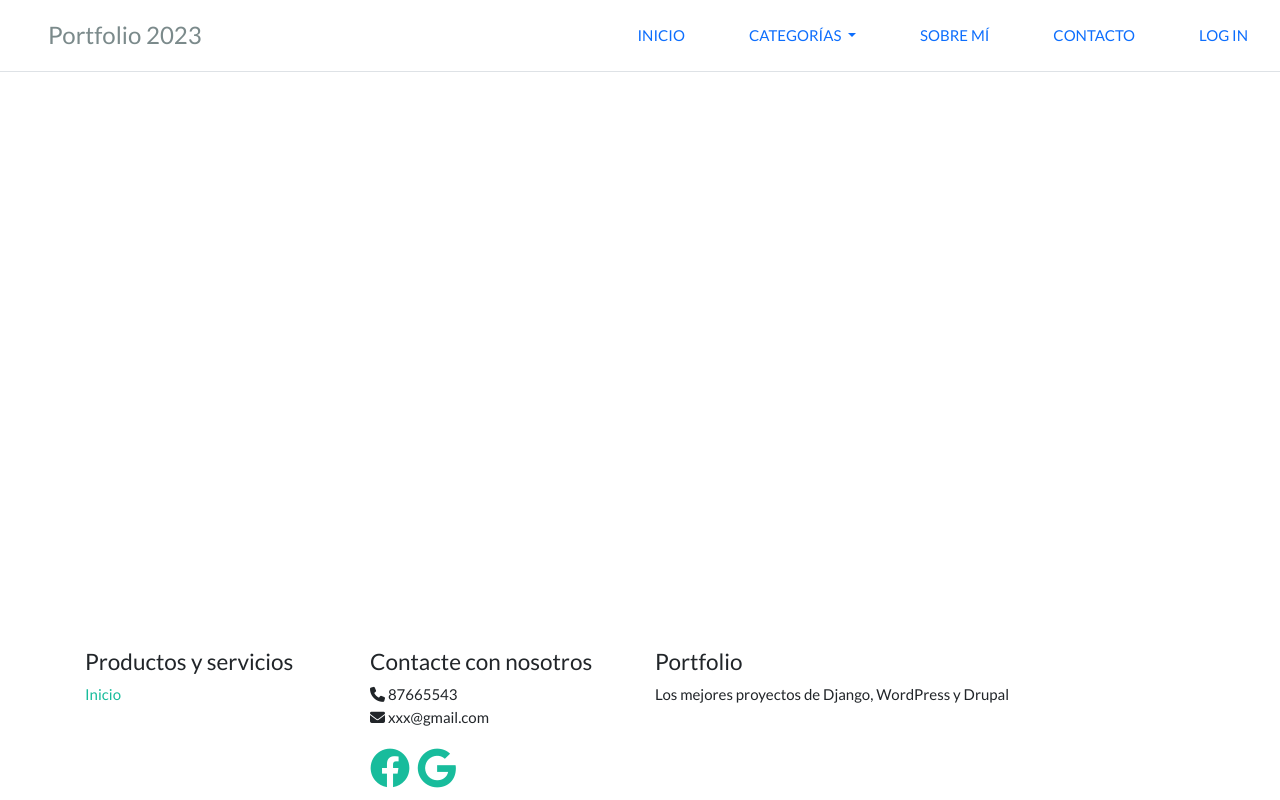
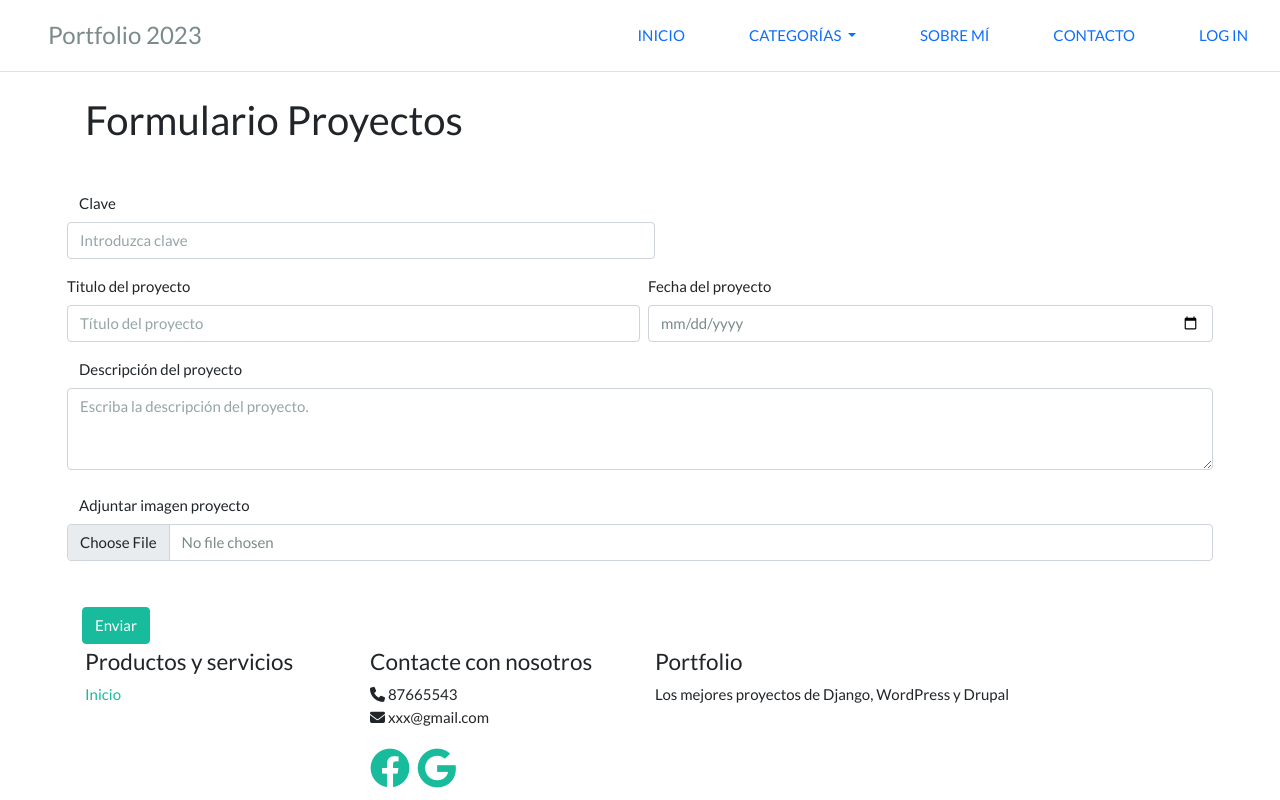
Before and after one commit to AlbertBeto/ProyectoProyecto, a PHP site: page /formulario_proyectos.php in a window 1280 px wide. Run offline with PHP 8.4, Linux system fonts and the light colour scheme; some libraries are stand-ins or nearby versions.

Commit message:
Estructura avanzada Formulario proyecto y su confirmacion

```diff
--- a/src/formulario_proyectos.php
+++ b/src/formulario_proyectos.php
@@ -1,5 +1,137 @@
 <?php include("templates/header.php");?>
+
+<?php
+//importante inicializar todas las variables a vacio.
+    $claveErr = $tituloErr = $fechaproyectErr = $descripcionProyectoErr = $archivoProyectoErr = "";
+    $clave = $titulo = $fechaproyect = $descripcionProyecto = "";
+    $pathArchivoProyecto = $nombreArchivoProyecto = "";
 
 
 
+    if ($_SERVER["REQUEST_METHOD"] == "POST") {
+
+        if (empty($_POST["clave"])) {
+            $claveErr = "Por favor, introduzca una clave correcta.";
+        }else {
+            $clave = test_input($_POST["clave"]);
+            //Expresion regular para solo letras y espacios
+            if (!preg_match("/^\S+$/",$clave)) {
+                $claveErr = "Obligatorio. No se permiten espacios.";
+            }
+            }
+        if (empty($_POST["titulo"])) {
+            $tituloErr = "Por favor, introduzca el título del proyecto.";
+        } else {
+                $titulo = test_input($_POST["titulo"]);
+                if (preg_match("/^.{31,}$/",$titulo)) {
+                $tituloErr = "Máximo 30 caracteres.";
+            }
+        }
+        if (empty($_POST["fechaproyect"])) {
+            $fechaproyectErr = "Por favor, introduzca fecha de finalización.";
+        } else {
+                $fechaproyect = test_input($_POST["fechaproyect"]);
+                if (preg_match("/^(0[1-9]|[1-2][0-9]|3[0-1])\/(0[1-9]|1[0-2])\/(19|20)\d{2}$/",$fechaproyect)) {
+                $fechaproyectErr = "Introduzca un fecha válida.";
+            }
+        }
+        if (empty($_POST["descripcionProyecto"])) {
+            $descripcionProyectoErr = "Por favor, introduzca descripción del proyecto.";
+        } else {
+                $descripcionProyecto = test_input($_POST["descripcionProyecto"]);
+                if (preg_match("/^.{251,}$/",$descripcionProyecto)) {
+                $descripcionProyectoErr = "Máximo 250 caracteres.";
+            }
+        }
+        //Esto es lo de subir archivos
+        if (!empty($_FILES['archivoProyecto'])) {
+            $nombreArchivo = $_FILES['archivoProyecto']['name'];
+            //move_uploaded_file($_FILES['archivoProyecto']['tmp_name'], "/var/www/html/uploads/{$nombreArchivoProyecto}");
+            if ($nombreArchivoProyecto){
+            $pathArchivoProyecto = "uploads/{$nombreArchivoProyecto}";
+            }
+            }
+
+        // Repasa todas las variables de error y confirma que esten vacias
+        //para luego crear un array con los valores de los formularios en el orden del array
+
+        if ($claveErr === "" && $tituloErr === "" && $fechaproyectErr === "" && $descripcionProyectoErr === "" && $archivoProyectoErr === "") {
+            $neoProyecto = [
+            "clave" => $clave,
+            "titulo" => $titulo,
+            "descripcion" => $descripcionProyecto,
+            "imagen" => $pathArchivoProyecto,
+            "categorias" => [],
+            "fecha" => $fechaproyect
+            ];
+
+            //Aqui monta el array con el nuevo contacto
+            array_push($proyectos, $neoProyecto);
+
+
+            ?>
+            <!-- Si todo es correcto sale del minibucle del php realiza el salto de web a la pagina
+        de confirmación y acaba de cerrarlo todo.  -->
+        <script type="text/javascript">
+        window.location = "/confirma_proyecto.php";
+        </script>
+<?php
+        }
+    //Esta llave es la del request mode server.
+    }
+?>
+<div class="container">
+<h2 class="mb-5">Formulario Proyectos</h2>
+<div class="row">
+
+<form action="<?php echo htmlspecialchars($_SERVER["PHP_SELF"]);?>" method="POST" enctype="multipart/form-data">
+<div class="mb-3 col-sm-6 p-0">
+    <div class="row">
+        <label for="claveID" class="form-label">Clave</label>
+        <input type="text" name="clave" value="<?php echo $clave;?>" class="form-control" id="claveID"
+        placeholder="Introduzca clave" >
+        <span class="text-danger"> <?php echo $claveErr ?> </span>
+    </div>
+</div>
+<div class="row">
+    <div class="mb-3 col-sm-6 p-0">
+        <label for="tituloID" class="form-label">Titulo del proyecto</label>
+        <input type="text" name="titulo" value="<?php echo $titulo;?>" class="form-control"
+        id="tituloID" placeholder="Título del proyecto">
+        <span class="text-danger"> <?php echo $tituloErr ?> </span>
+    </div>
+
+    <div class="mb-3 pl-2 col-sm-6 p-0">
+        <label for="fechaproyect" class="form-label">Fecha del proyecto</label>
+        <input type="date" name="fechaproyect" value="<?php echo $fechaproyect;?>" class="form-control"
+        id="fechaproyectID" placeholder="Fecha final del proyecto">
+        <span class="text-danger"> <?php echo $fechaproyectErr ?> </span>
+    </div>
+</div>
+<!-- Lo siguiente es el campo descripcion-->
+<div class="row mb-4">
+<label for="areaTexto" class="form-label">Descripción del proyecto</label>
+<textarea class="form-control" name="descripcionProyecto" id="areaTexto" rows="3" placeholder="Escriba la descripción del proyecto."><?php print $descripcionProyecto;?>
+</textarea>
+<span class="text-danger"> <?php echo $descripcionProyectoErr ?> </span>
+</div>
+
+<!-- Esto es la parte del archivo para subir  -->
+<div class="row mb-4">
+<label for="archivoID" class="form-label">Adjuntar imagen proyecto</label>
+<input class="form-control" type="file" id="archivoID" name="archivoProyecto">
+</div>
+<span class="text-danger"> <?php echo $archivoProyectoErr ?> </span>
+<br>
+
+
+<button type="submit" class="btn btn-success">Enviar</button>
+</form>
+
+
+
+
+</div>
+</div>
+
 <?php include("templates/footer.php");?>
```
Also changed, not shown: src/confirma_proyecto.php (added, +12 -0 lines).
